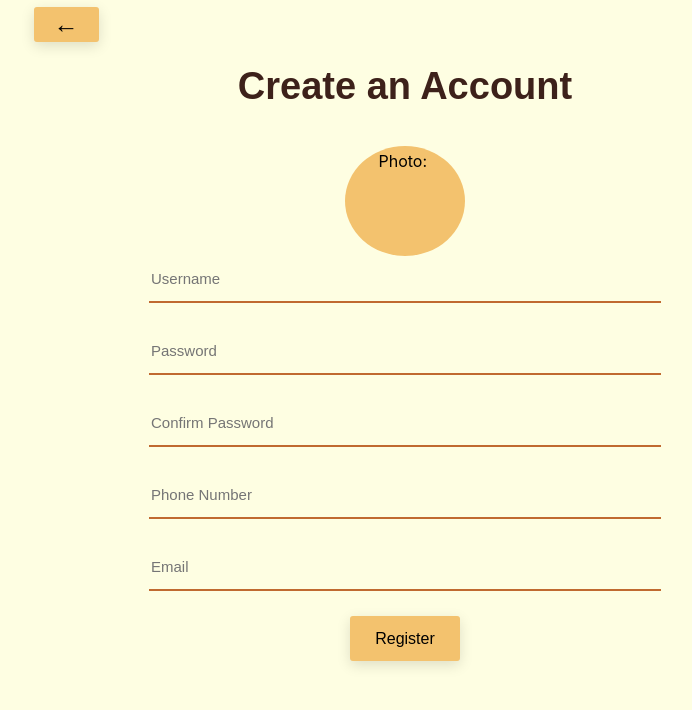
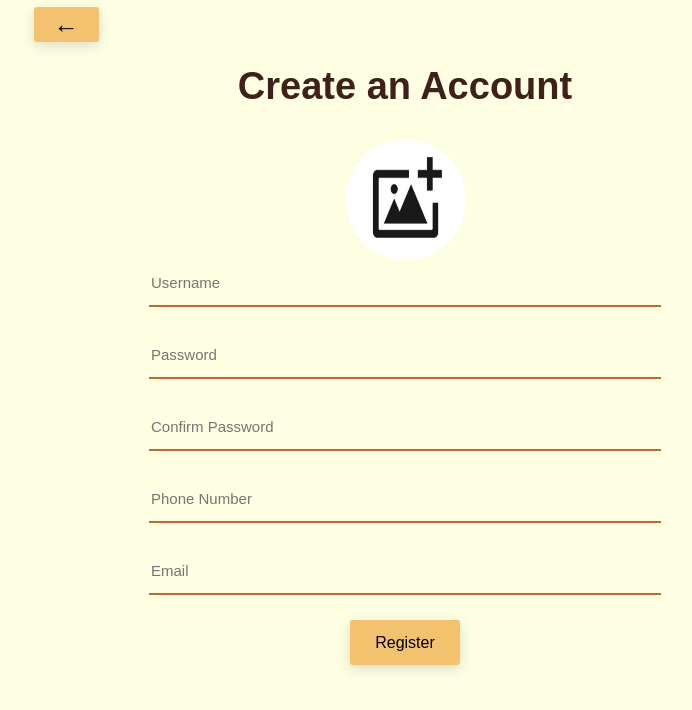
Before and after one commit to ilhanbae/TriFora, a React (Create React App) app: page / in a window 1280 px wide. Shown: the top 710 px of the page, without its empty margins (235-927 px from the left). Built offline with nearby package versions, Linux system fonts and the light colour scheme.

Commit message:
Added upload image feature for register-page #60

```diff
--- a/src/Component/Register.jsx
+++ b/src/Component/Register.jsx
@@ -1,5 +1,6 @@
 import React from 'react';
 import "../style/RegisterForm.css";
+import image_upload_icon from "../assets/image_upload_icon.jpeg"
 
 
 
@@ -12,7 +13,7 @@ export default class RegisterForm extends React.Component {
           confirm_password: "",
           phone: "",
           email: "",
-          image: "",
+          image: image_upload_icon,
           sessiontoken: ""
         };
     }
@@ -58,20 +59,21 @@ export default class RegisterForm extends React.Component {
         if (this.state.password !== this.state.confirm_password){
           alert("Password does not mathch with Confirm_password!");
 
+        // Check if the username length is correct
+        } else if (this.state.username.length < 3 || this.state.username.length > 20){
+          alert("Username must between 3 to 20 characters");
+
         // Check if the password length is correct
         } else if (this.state.password.length < 6 || this.state.password.length > 20){
           alert("Password must between 6 to 20 characters");
 
-        // Check if the username length is correct
-        } else if (this.state.username.length < 3 || this.state.username.length > 20){
-          alert("Username must between 3 to 20 characters");
+        // Check if the phone number length is correct
+        } else if (this.state.phone.length === 0){
+          alert("Phone can't be empty")
 
         // Check if the email length is correct
-        } else if (this.state.email.length == 0){
-          alert("email can't be empty")
-
-        } else if (this.state.phone.length == 0){
-          alert("phone can't be empty")
+        } else if (this.state.email.length === 0){
+          alert("Email can't be empty")
 
         } else {
           //keep the form from actually submitting
@@ -114,8 +116,8 @@ export default class RegisterForm extends React.Component {
                     <form>
                         <h3 className='h3-inner'>Create an Account</h3>
                         <label className='pfp'>
-                            <img src={this.state.image} />
                             <input type='file' className='display' onChange={this.upload_img}/>
+                            <img className='profile_image' src={this.state.image} />
                         </label>
                         <label className='input'>
                             <input type="text" placeholder="Username" className='input-stuff' onChange={this.usernameHandler}/>
--- a/src/style/RegisterForm.css
+++ b/src/style/RegisterForm.css
@@ -17,12 +17,11 @@ body {
 }
 
 .pfp {
-    background-color: #F3C26E;
+    /*background-color: #F3C26E;*/
     width: 100px;
     height: 100px;
     display: inline-block;
     padding: 5px 10px;
-    /*background-color: #ccc;*/
     border: none;
     border-radius: 50%;
     font-size: 16px;
@@ -30,14 +29,19 @@ body {
     cursor: pointer;
 }
 
-.pfp::before {
-    color: #000000;
-    content: "Photo: ";
-    text-align: center;
+.display {
+    display: none;
 }
 
-.display {
-    display: none;
+.profile_image {
+    position: absolute;
+    width: 120px;
+    height: 120px;
+    left: 320px;
+    top: 140px;
+    border-radius: 50%;
+
+    background: #F3C26E;
 }
 
 .input {
```
Also changed, not shown: src/assets/image_upload_icon.jpeg (added).
